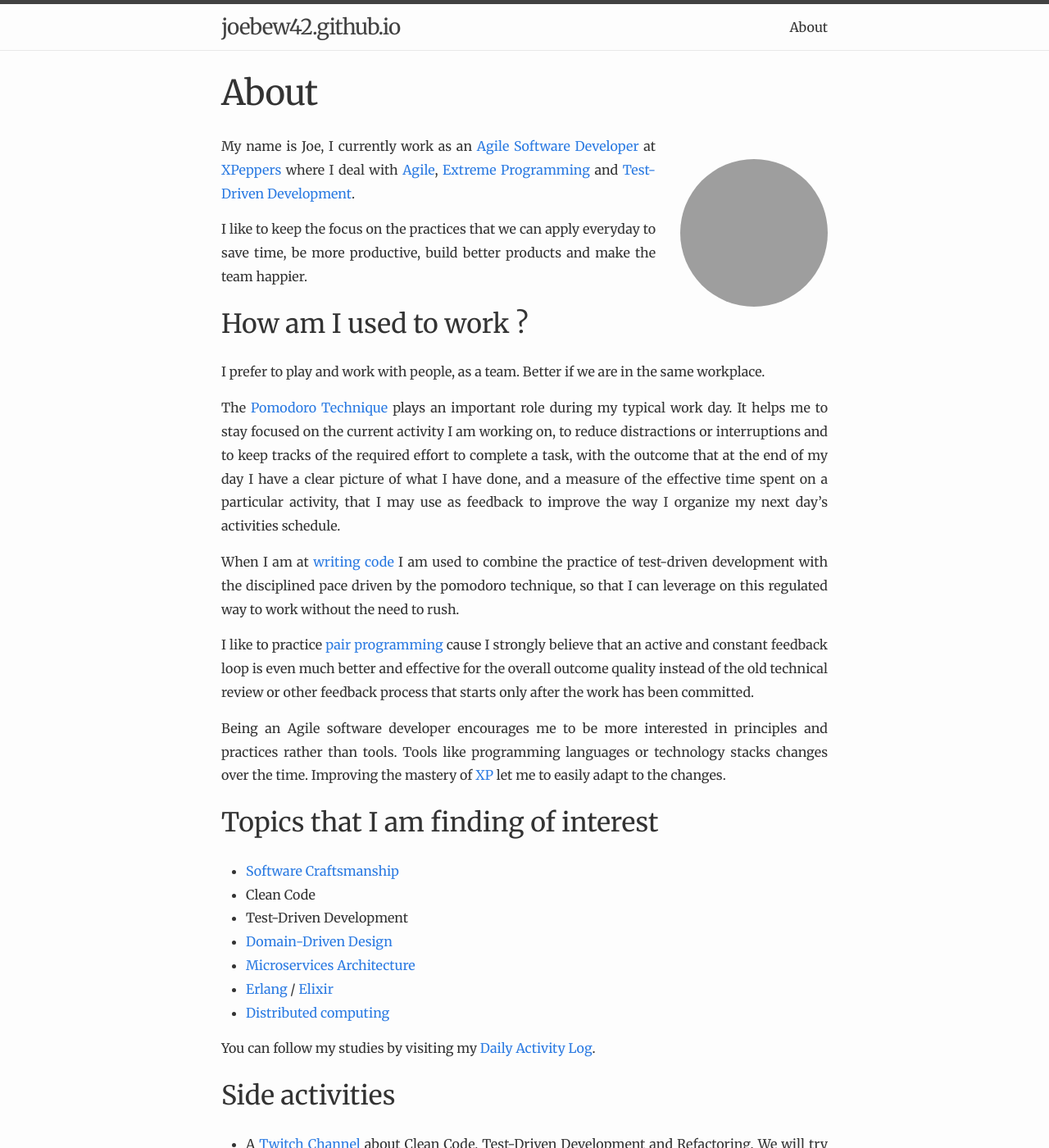
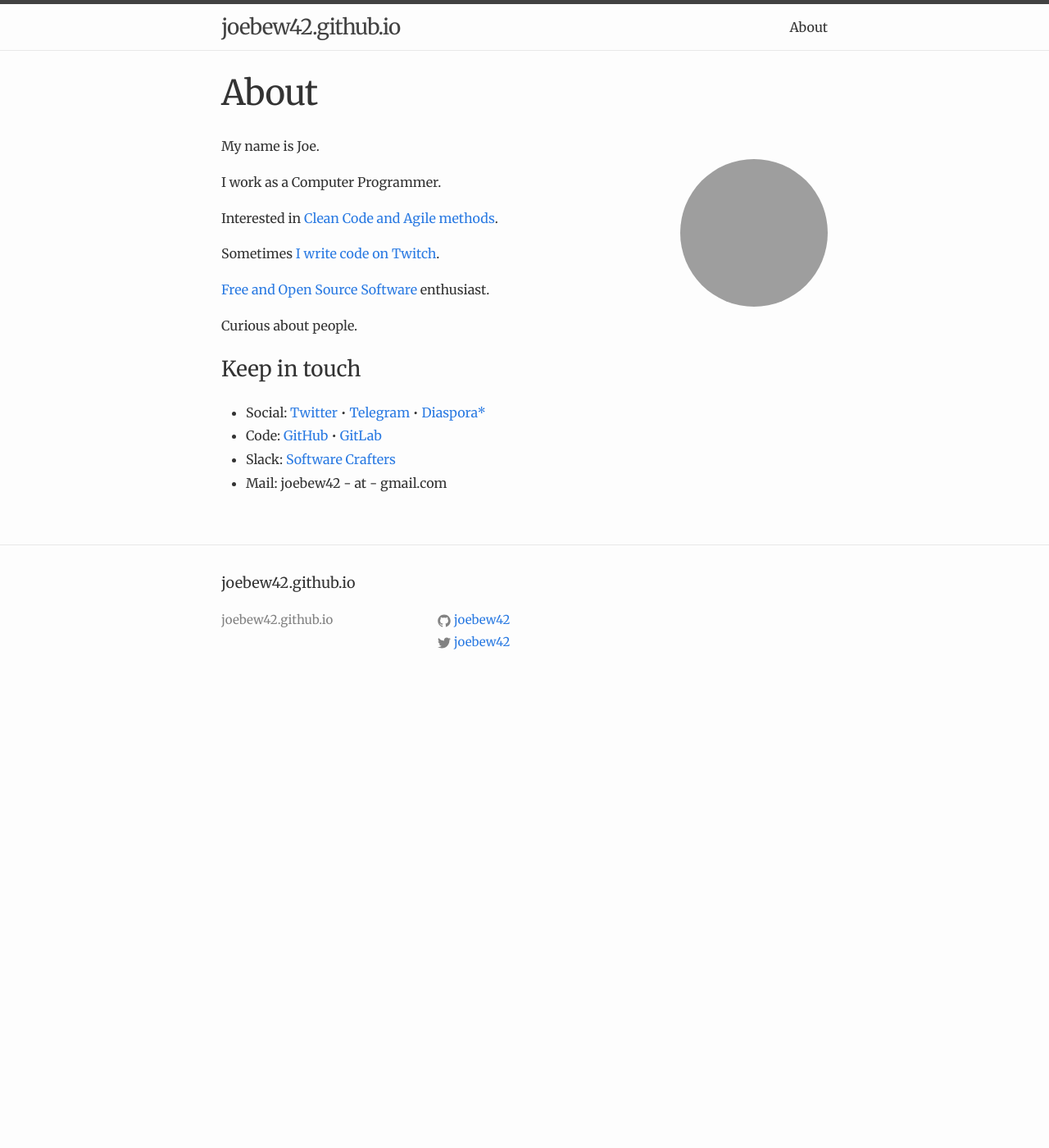
Before and after one commit to joebew42/joebew42.github.io, a Jekyll site: the page built from about.md, in a window 1280 px wide and 1400 px high. Shown: the whole window at 82% size. Built offline with Jekyll 4.4.1, drawn with Linux system fonts in a browser that asks for light colours; some of the changed text lies outside the part shown; grey boxes are pictures that could not be loaded.

Commit message:
short about

```diff
--- a/about.md
+++ b/about.md
@@ -6,59 +6,21 @@ permalink: /about/
 
 <img alt="profile photo" src="https://avatars1.githubusercontent.com/u/1238549?v=4&s=180" style="float:right;margin:30px;margin-right:0;border-radius:50%" />
 
-My name is Joe, I currently work as an [Agile Software Developer](https://en.wikipedia.org/wiki/Agile_software_development) at [XPeppers](http://www.xpeppers.com/) where I deal with [Agile](http://agilemanifesto.org/), [Extreme Programming](https://en.wikipedia.org/wiki/Extreme_programming) and [Test-Driven Development](https://en.wikipedia.org/wiki/Test-driven_development).
+My name is Joe.
 
-I like to keep the focus on the practices that we can apply everyday to save time, be more productive, build better products and make the team happier.
+I work as a Computer Programmer.
 
-## How am I used to work ?
+Interested in [Clean Code and Agile methods](https://github.com/joebew42/study-path).
 
-I prefer to play and work with people, as a team. Better if we are in the same workplace.
+Sometimes [I write code on Twitch](https://twitch.tv/joebew42).
 
-The [Pomodoro Technique](https://en.wikipedia.org/wiki/Pomodoro_Technique) plays an important role during my typical work day. It helps me to stay focused on the current activity I am working on, to reduce distractions or interruptions and to keep tracks of the required effort to complete a task, with the outcome that at the end of my day I have a clear picture of what I have done, and a measure of the effective time spent on a particular activity, that I may use as feedback to improve the way I organize my next day's activities schedule.
+[Free and Open Source Software](https://www.fsf.org/) enthusiast.
 
-When I am at [writing code](https://gist.github.com/joebew42/0ff621459779d0e7c1058f87dae3cea2) I am used to combine the practice of test-driven development with the disciplined pace driven by the pomodoro technique, so that I can leverage on this regulated way to work without the need to rush.
+Curious about people.
 
-I like to practice [pair programming](https://en.wikipedia.org/wiki/Pair_programming) cause I strongly believe that an active and constant feedback loop is even much better and effective for the overall outcome quality instead of the old technical review or other feedback process that starts only after the work has been committed.
+### Keep in touch
 
-Being an Agile software developer encourages me to be more interested in principles and practices rather than tools. Tools like programming languages or technology stacks changes over the time. Improving the mastery of [XP](https://en.wikipedia.org/wiki/Extreme_programming) let me to easily adapt to the changes.
-
-## Topics that I am finding of interest
-
-* [Software Craftsmanship](https://www.amazon.com/Software-Craftsmanship-Imperative-Pete-McBreen/dp/0201733862)
-* Clean Code
-* Test-Driven Development
-* [Domain-Driven Design](https://en.wikipedia.org/wiki/Domain-driven_design)
-* [Microservices Architecture](https://martinfowler.com/articles/microservices.html)
-* [Erlang](https://www.erlang.org/) / [Elixir](https://elixir-lang.org)
-* [Distributed computing](https://en.wikipedia.org/wiki/Distributed_computing)
-
-You can follow my studies by visiting my [Daily Activity Log](http://joebew42.github.io/events.xml).
-
-## Side activities
-
-* A [Twitch Channel](https://www.twitch.tv/joebew42) about Clean Code, Test-Driven Development and Refactoring. We will try to improve the way we can apply these practices by actively contribute to open source projects. If you want to join the live coding session, come and say hi to me there! To read more about it visit the [related channel blog here](https://joebew42.github.io/twitch/).
-
-* A [study path](https://github.com/joebew42/study-path) about several topics about software development that you may find helpful for your career. I am trying to keep it up to date with my studies.
-
-* If you have some experiences with [Mesos](http://mesos.apache.org/) or [Kubernetes](https://kubernetes.io/), you could be interested in joining [Mobos](https://github.com/mobos/mob). Unfortunately, I do not have enough time to ensure constant development on the project, so I can not guarantee when it will be available and usable, but I am always available to welcome people who want to contribute or want to know more about.
-
-* A [funny initiative](http://shittysomething.com/) to summarize our daily moods! Check it out, and if sometimes you feel like a _"shitty coder"_, please let me know by [issuing a pull request](https://github.com/ShittySomething/shittysomething.github.io)!
-
-## What else ?
-
-* I like to play videogames
-* I like food
-* I like to have a good talk with friends
-* I like the sun
-* I like music
-* I like to have fun
-
-## Favorite quotes
-
-> *"You see things; you say, 'Why?' But I dream things that never were; and I say 'Why not?'"*
->
-> George Bernard Shaw
-
-## Keep in touch with me
-
-So if you are interested to know more about me I will be glad to have an hangout with you! Please contact me at *joebew42 at gmail.com*
+- Social: [Twitter](https://twitter.com/joebew42) • [Telegram](https://t.me/joebew42) • [Diaspora*](https://joindiaspora.com/people/fdc8e995614a2609)
+- Code: [GitHub](https://github.com/joebew42) • [GitLab](https://gitlab.com/joebew42)
+- Slack: [Software Crafters](http://slack.softwarecraftsmanship.org/)
+- Mail: joebew42 - at - gmail.com
```
